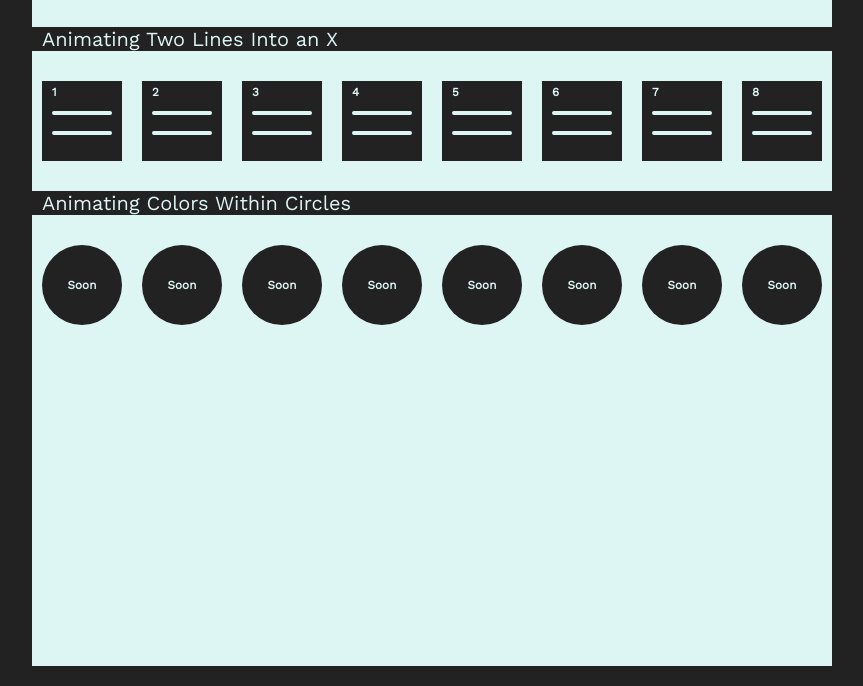
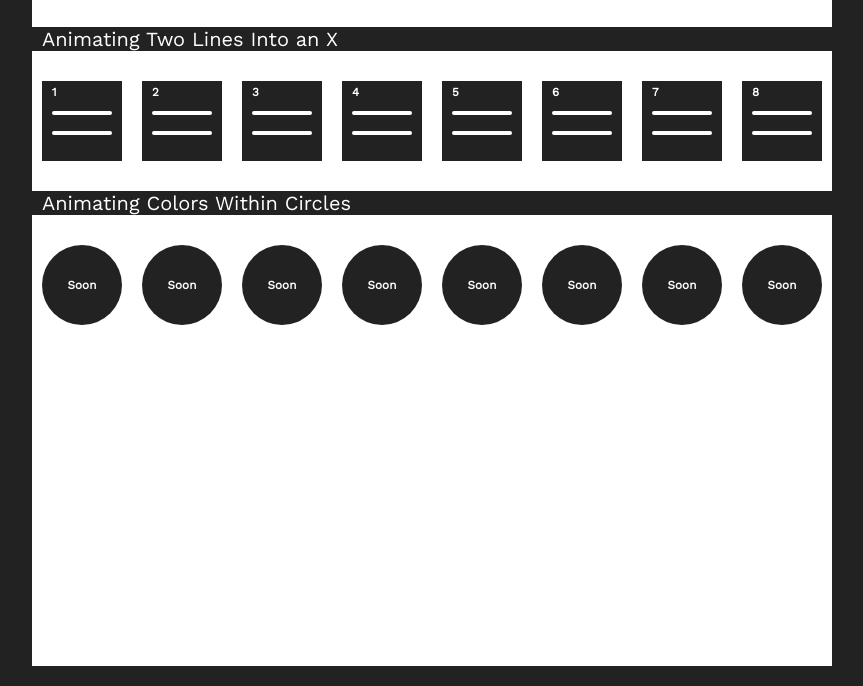
Before and after one commit to NLJZ/nathanimations, a plain HTML site: page index.html in a window 1280 px wide. Shown: the part 114-800 px from the top of the page, without its empty margins (208-1071 px from the left). Drawn offline with nearby package versions, Linux system fonts and the light colour scheme.

Commit message:
back to black and white

```diff
--- a/css/style.css
+++ b/css/style.css
@@ -26,7 +26,7 @@ h1 {
 }
 
 h3 {
-  color: #ddf5f3;
+  color: #fff;
   margin-left: 1rem;
   margin-top: 0.4rem;
 }
@@ -37,7 +37,7 @@ h2 {
   font-size: 2rem;
   font-weight: normal;
   background-color: #222;
-  color: #ddf5f3;
+  color: #fff;
   padding-left: 1rem;
   max-width: 80rem;
 }
@@ -63,7 +63,7 @@ p {
 .wrapper {
   height: 100%;
   min-height: 95vh;
-  background-color: #ddf5f3;
+  background-color: #fff;
   display: flex;
   flex-direction: column;
   align-items: center;
@@ -101,7 +101,7 @@ main {
 .line-one {
   width: 6rem;
   height: 0.4rem;
-  background-color: #ddf5f3;
+  background-color: #fff;
   position: absolute;
   top: 3rem;
   left: 1rem;
@@ -111,7 +111,7 @@ main {
 .line-two {
   width: 6rem;
   height: 0.4rem;
-  background-color: #ddf5f3;
+  background-color: #fff;
   position: absolute;
   top: 5rem;
   left: 1rem;
```
